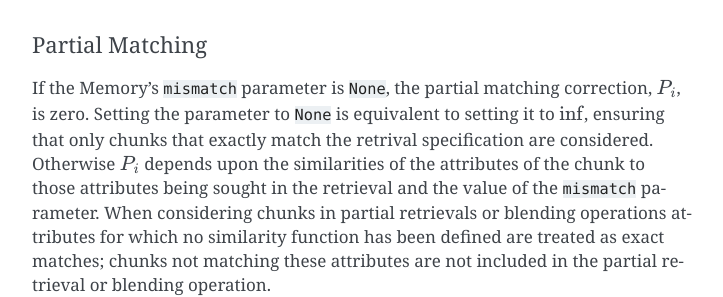
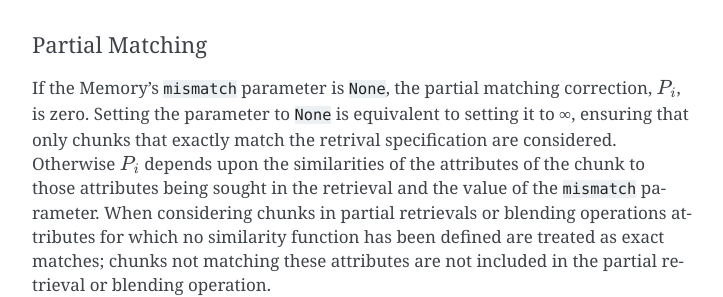
Before and after one commit to dfmorrison/pyactup, a Sphinx documentation site: the page built from doc/index.rst, in a window 1280 px wide and 900 px high, scrolled down 3682 px. Shown: the part 162-459 px from the top of the window, without its empty margins (388-1111 px from the left). Built offline with Sphinx 7.4.7, drawn with Linux system fonts in a browser that asks for light colours; formulas are drawn with MathJax 3.

Commit message:
removing some debugging detritus

```diff
--- a/doc/index.rst
+++ b/doc/index.rst
@@ -176,7 +176,7 @@
 ~~~~~~~~~~~~~~~~
 
 If the Memory’s ``mismatch`` parameter is ``None``, the partial matching correction, :math:`P_{i}`, is zero.
-Setting the parameter to ``None`` is equivalent to setting it to :math:`\inf`, ensuring that only chunks
+Setting the parameter to ``None`` is equivalent to setting it to ∞, ensuring that only chunks
 that exactly match the retrival specification are considered.
 Otherwise :math:`P_{i}` depends upon the similarities of the attributes of the chunk to those attributes
 being sought in the retrieval and the value of the ``mismatch`` parameter.
--- a/pyactup.py
+++ b/pyactup.py
@@ -37,7 +37,7 @@
 sites.
 """
 
-__version__ = "1.1.2"
+__version__ = "1.1.3.dev1"
 
 if "dev" in __version__:
     print("PyACTUp version", __version__)
@@ -139,7 +139,6 @@
             raise RuntimeError(f"Optimized learning cannot be enabled if the decay, {self._decay}, is not less than 1")
         if preserve_prepopulated:
             preserved = {k: v for k, v in self.items() if v._creation == 0}
-            print(preserved)
         self.clear()
         self._time = 0
         if optimized_learning is not None:
```
